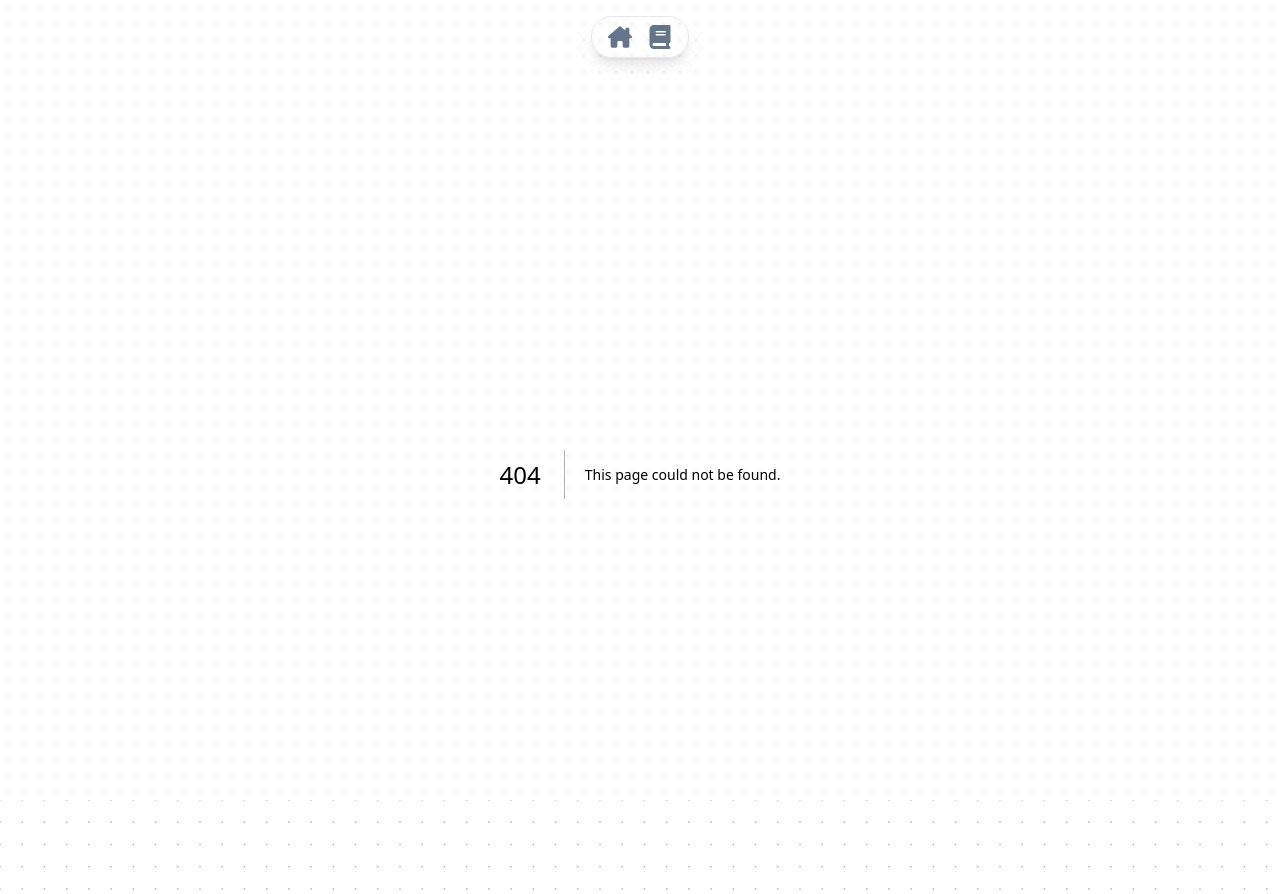
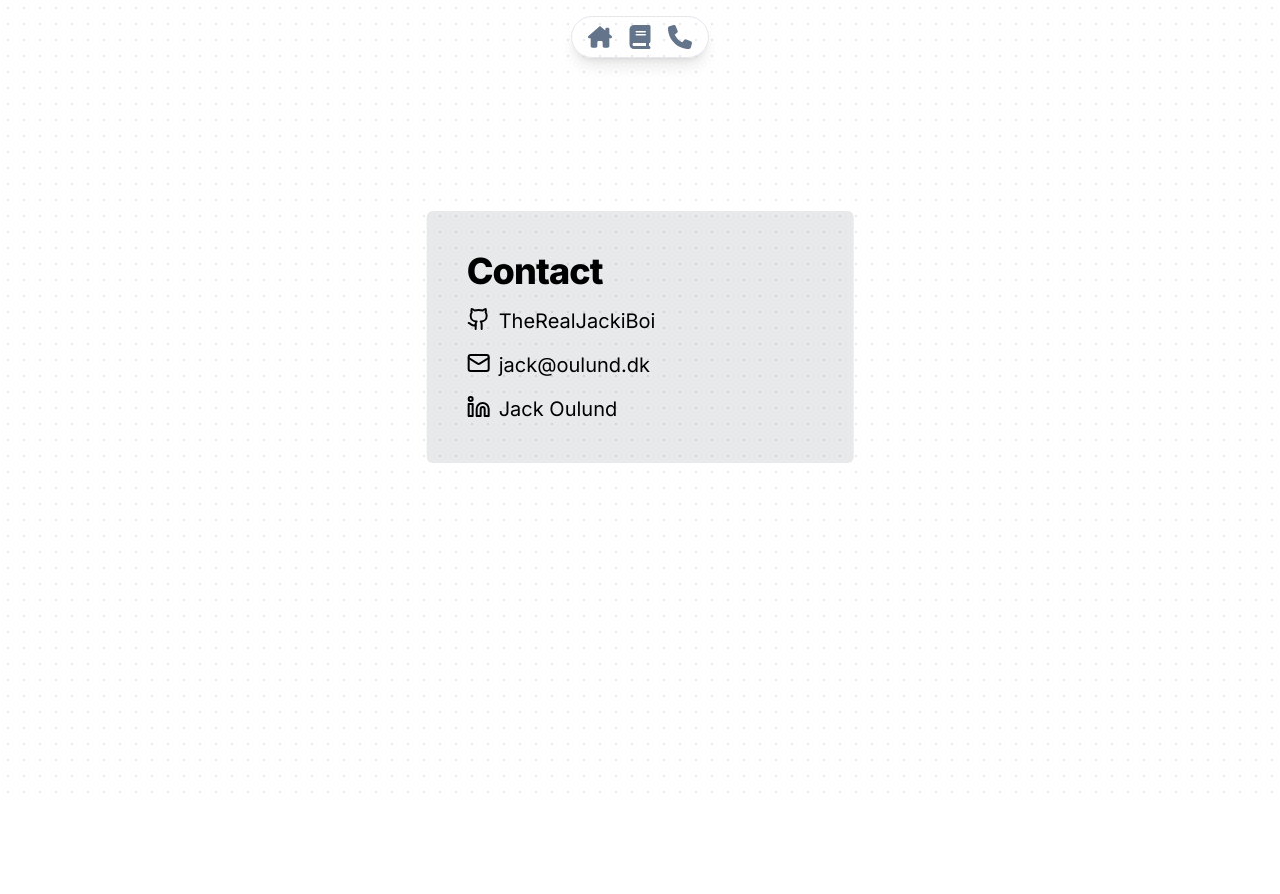
Before and after one commit to TheRealJackiBoi/portfolio, a Next.js app: page /contact in a window 1280 px wide. Before the commit this address had no page. After the commit the page ends 800 px from the top, so only its background shows below. Built offline with nearby package versions, Linux system fonts and the light colour scheme.

Commit message:
contact page

```diff
--- /dev/null
+++ b/src/app/contact/page.tsx
@@ -0,0 +1,39 @@
+import { H1, Lead } from "@/components/Typography";
+import { GithubIcon, Linkedin, Mail } from "lucide-react";
+import Link from "next/link";
+
+const Contact = () => {
+  return (
+    <div>
+      <div className="top-1/2 left-1/2 absolute -translate-y-3/4 -translate-x-1/2 p-10  flex flex-col gap-4 justify-between bg-slate-800/10 backdrop:blur-md rounded-md w-10/12 sm:w-10/12 md:w-8/12 lg:1/3 xl:w-1/3">
+        <H1 text="Contact" />
+        <Link
+          href={"https://github.com/TheRealJackiBoi"}
+          target="_blank"
+          className="flex gap-2"
+        >
+          <GithubIcon />
+          <Lead text="TheRealJackiBoi" />
+        </Link>
+        <Link
+          href={"mailto:jack@oulund.dk"}
+          target="_blank"
+          className="flex gap-2"
+        >
+          <Mail />
+          <Lead text="jack@oulund.dk" />
+        </Link>
+        <Link
+          href={"https://www.linkedin.com/in/jack-oulund"}
+          target="_blank"
+          className="flex gap-2"
+        >
+          <Linkedin />
+          <Lead text="Jack Oulund" />
+        </Link>
+      </div>
+    </div>
+  );
+};
+
+export default Contact;
--- a/src/components/NavBar.tsx
+++ b/src/components/NavBar.tsx
@@ -1,6 +1,7 @@
 import Link from "next/link";
 import { FaHouseChimney } from "react-icons/fa6";
 import { FaBook } from "react-icons/fa6";
+import { FaPhone } from "react-icons/fa6";
 
 const NavBar = () => {
   return (
@@ -11,6 +12,9 @@ const NavBar = () => {
       <Link href={"/projects"}>
         <FaBook className="text-2xl text-slate-500" />
       </Link>
+      <Link href={"/contact"}>
+        <FaPhone className="text-2xl text-slate-500" />
+      </Link>
     </nav>
   );
 };
```
